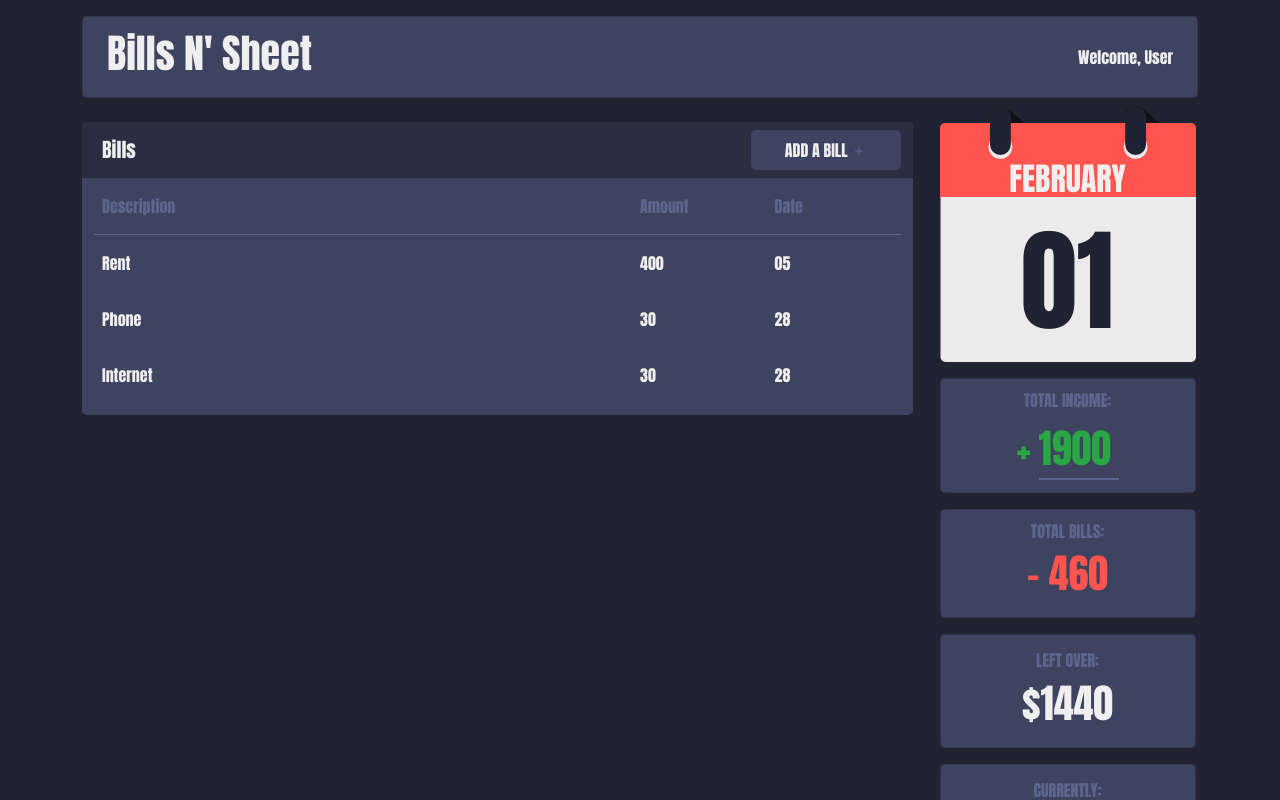
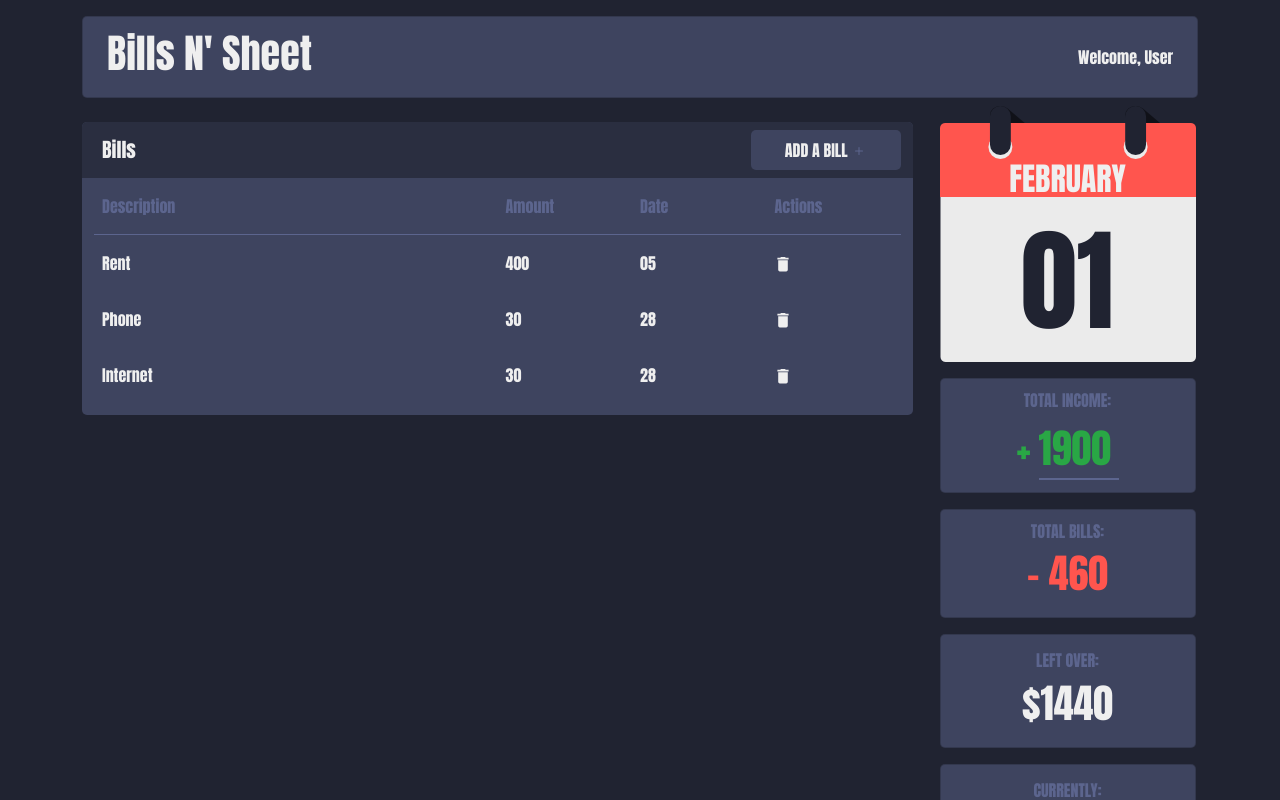
Before and after one commit to jordanmccollam/BillsNSheet, a React (Create React App) app in the folder client/: page / in a window 1280 px wide. Built offline with nearby package versions, Linux system fonts and the light colour scheme.

Commit message:
Can now delete bills locally

```diff
--- a/client/src/components/Table/Table.js
+++ b/client/src/components/Table/Table.js
@@ -4,15 +4,23 @@ import classnames from "classnames"
 import { Row, Col, Container } from 'react-bootstrap';
 import Button from '../Button/Button';
 import { BsPlus } from 'react-icons/bs';
+import OverlayTrigger from 'react-bootstrap/OverlayTrigger';
+import Tooltip from 'react-bootstrap/Tooltip';
 
 import './_table.scss';
 
 const logger = "Table:: ";
 
-const Table = ({ className, rowKey, data, columns, name, menuActions }) => {
+const Table = ({ className, rowKey, data, columns, name, actions }) => {
   let classes = {
 		[`table`]: true
 	};
+
+  const renderTooltip = (props) => (
+    <Tooltip className="table-action-tooltip" {...props}>
+      {props.label}
+    </Tooltip>
+  );
 
   return (
     <Container fluid className={`${className} ${classnames(classes)}`}>
@@ -21,7 +29,7 @@ const Table = ({ className, rowKey, data, columns, name, menuActions }) => {
         <Col className="d-flex align-items-center">
           <h5>{name}</h5>
         </Col>
-        {menuActions.map((action, actionIndex) => (
+        {actions.filter(a => a.global).map((action, actionIndex) => (
           <Col key={`table-menu-action-${actionIndex}`} className="text-end">
             <Button onClick={action.func} ><div>{action.label} {action.icon && action.icon}</div></Button>
           </Col>
@@ -41,6 +49,14 @@ const Table = ({ className, rowKey, data, columns, name, menuActions }) => {
               {column.label}
             </Col>
           ))}
+          {actions.some(a => !a.global) && (
+            <Col
+              xs={2}
+              className={"text-start table-header-text"}
+            >
+              Actions
+            </Col>
+          )}
         </Row>
 
         {data.length > 0 ? data.map((item, item_index) => (
@@ -54,6 +70,24 @@ const Table = ({ className, rowKey, data, columns, name, menuActions }) => {
                 {item[column.property]}
               </Col>
             ))}
+            {actions.some(a => !a.global) && (
+              <Col
+                xs={2}
+                className="text-start d-flex"
+              >
+                {actions.filter(a => !a.global).map((action, actionIndex) => (
+                  <OverlayTrigger
+                    placement="top"
+                    overlay={(props) => renderTooltip({...props, label: action.label})}
+                    delay={{ show: 250, hide: 250 }}
+                    key={`table-item-${item[rowKey]}-action-${actionIndex}`}
+
+                  >
+                    <div className="table-item-action" onClick={() => action.func(item)} >{action.icon}</div>
+                  </OverlayTrigger>
+                ))}
+              </Col>
+            )}
           </Row>
         )) : (
           <Row>
@@ -75,7 +109,7 @@ Table.propTypes = {
   data: PropTypes.array,
   columns: PropTypes.array,
   name: PropTypes.string,
-  menuActions: PropTypes.array
+  actions: PropTypes.array
 }
 
 Table.defaultProps = {
@@ -84,11 +118,12 @@ Table.defaultProps = {
   data: [],
   columns: [{label: "Label here", property: "", size: ""}],
   name: "Table",
-  menuActions: [
+  actions: [
     {
       label: "Add",
       icon: <BsPlus />,
-      func: () => console.log("Add to table")
+      func: () => console.log("Add to table"),
+      global: true
     }
   ]
 }
--- a/client/src/components/Table/_table.scss
+++ b/client/src/components/Table/_table.scss
@@ -10,7 +10,7 @@
 
         &:hover {
             background-color: $dark-1;
-            cursor: pointer;
+            // cursor: pointer;
         }
     }
 
@@ -43,4 +43,14 @@
         padding-left: $space-02;
         padding-right: $space-02;
     }
+
+    &-item-action {
+        transition: .2s;
+        transform: scale(1.2);
+
+        &:hover {
+            transform: scale(1.6);
+            cursor: pointer;
+        }
+    }
 }
--- a/client/src/screens/Main/Main.js
+++ b/client/src/screens/Main/Main.js
@@ -6,6 +6,7 @@ import { Card, Table } from '../../components'
 import { BsPlus } from "react-icons/bs";
 import AddBillSection from './AddBill';
 import TotalsInfoSection from "./TotalsInfo";
+import { MdDelete } from 'react-icons/md';
 
 import './_main.scss';
 
@@ -48,17 +49,28 @@ const Main = (props) => {
 
   const [bills, setBills] = useState(testData)
 
+  const deleteBill = (bill) => {
+    setBills(prevBills => prevBills.filter(b => b != bill))
+  }
+
   const tableColumns = [
     {label: "Description", property: "description"},
     {label: "Amount", property: "amount", size: 2},
     {label: "Date", property: "date", size: 2}
   ]
 
-  const tableMenuActions = [
+  const tableActions = [
     {
       label: "ADD A BILL",
       icon: <BsPlus />,
-      func: () => addRef.current.togglePopup()
+      func: () => addRef.current.togglePopup(),
+      global: true
+    },
+    {
+      label: "Delete",
+      icon: <MdDelete />,
+      func: deleteBill,
+      global: false
     }
   ]
 
@@ -74,7 +86,7 @@ const Main = (props) => {
       <Row className="mt-2">
         <Col xl={9} lg={8} md={7} xs={10} className="mt-3">
           {/* Table of bills will go here */}
-          <Table data={bills} columns={tableColumns} name="Bills" menuActions={tableMenuActions} />
+          <Table data={bills} columns={tableColumns} name="Bills" actions={tableActions} />
         </Col>
 
         <TotalsInfoSection bills={bills} />
```
